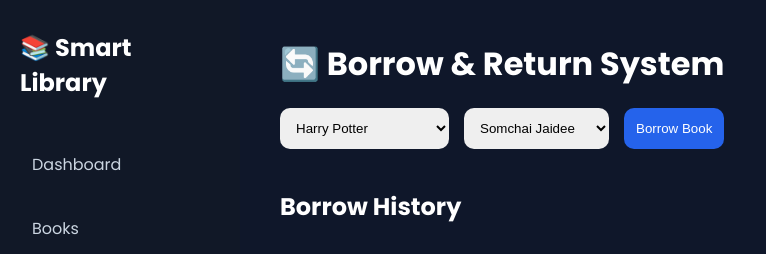
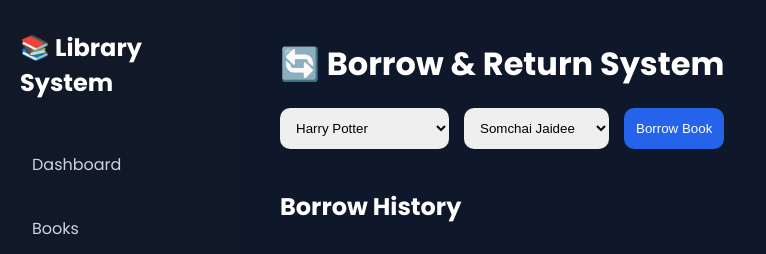
Before and after one commit to BadAtBrainz/Library-System, a Flask app: page /borrow in a window 1280 px wide. Shown: the top 254 px of the page, without its empty margins (0-766 px from the left). Run offline with Flask 3, Linux system fonts and the light colour scheme.

Commit message:
Add files via upload

```diff
--- a/templates/base.html
+++ b/templates/base.html
@@ -22,7 +22,7 @@
     <aside class="sidebar">
 
         <div class="logo">
-            📚 Smart Library
+            📚 Library System
         </div>
 
         <nav>
```
